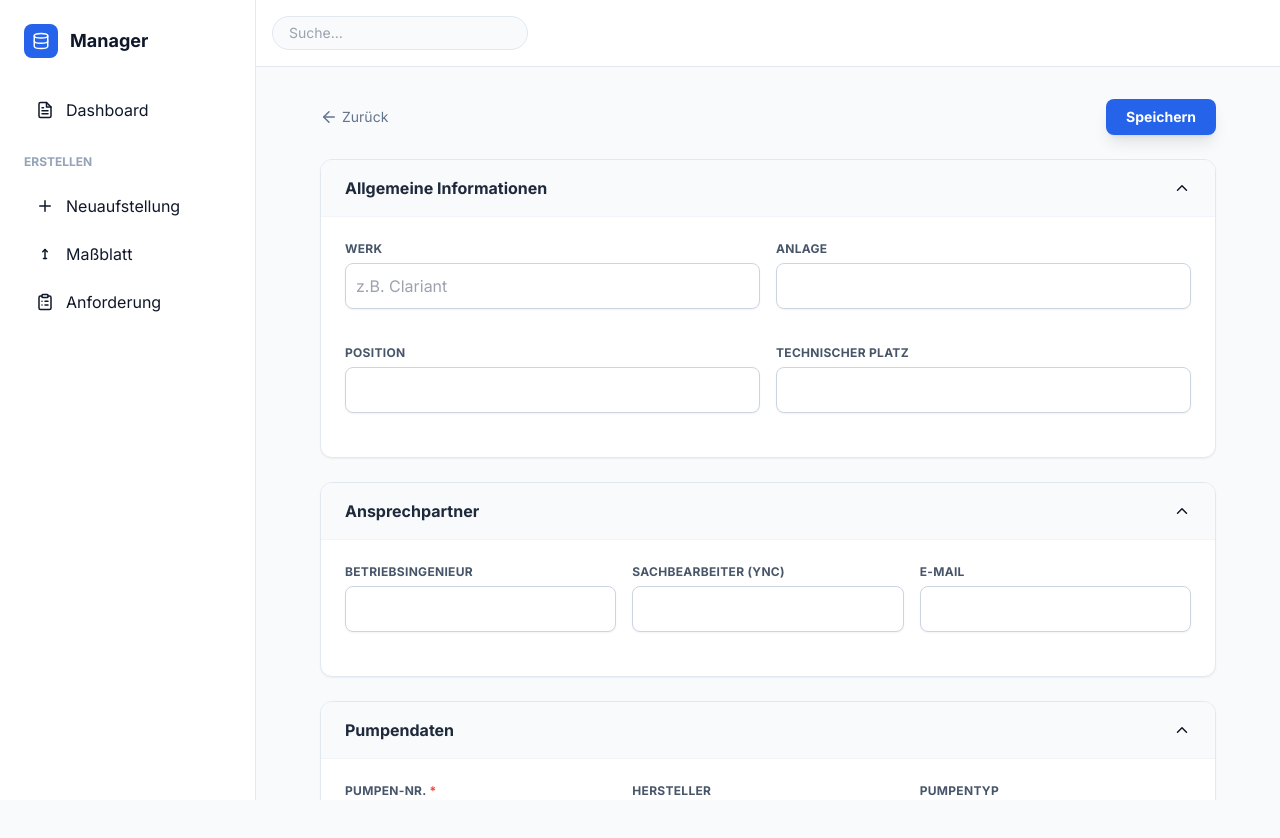
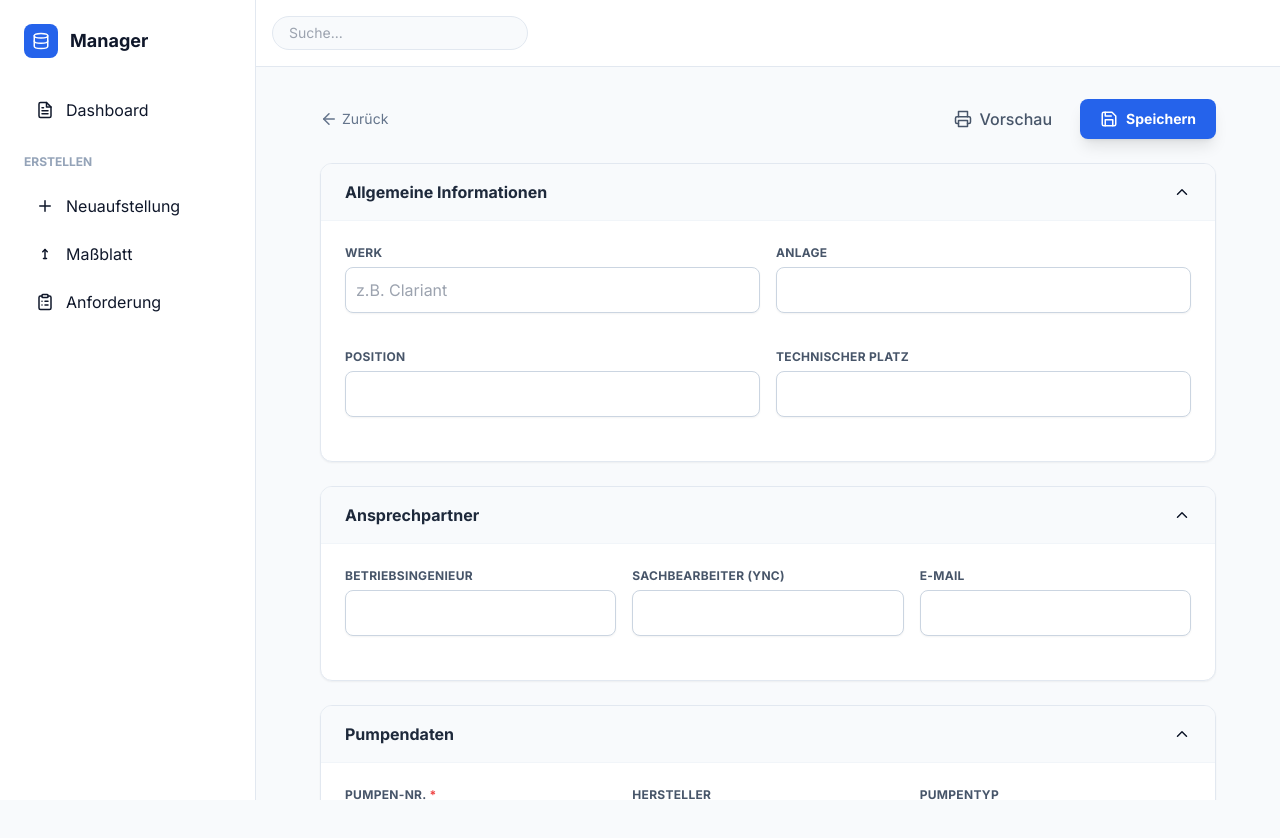
Before and after one commit to charalampos1/webappdocs, a React (Vite) app: page / in a window 1280 px wide. Both pictures are taken after a click on the button "Neuaufstellung". Shown: the top 838 px of the page. Built offline with nearby package versions, Linux system fonts and the light colour scheme; the HTML template or start-up script is replaced by a standard one.

Commit message:
Implement print view and preview button in App
Added print view functionality and preview button.

```diff
--- a/src/App.jsx
+++ b/src/App.jsx
@@ -1,7 +1,9 @@
+// src/App.jsx
 import React, { useState, useEffect } from 'react';
 import { Icons } from './components/Icons';
 import { ToastContainer, Modal } from './components/UI';
 import { MachineDataForm, TechnicalDrawingForm, AggregateRequestForm } from './components/Forms';
+import { NeuaufstellungPrintView } from './components/PrintViews'; // Importieren der Druckansicht
 import './styles/index.css';
 
 export default function App() {
@@ -42,7 +44,7 @@ export default function App() {
     };
 
     const handleDelete = (id, e) => {
-        e.stopPropagation(); // Verhindert das Öffnen des Editors
+        e.stopPropagation();
         setModalConfig({
             isOpen: true,
             title: "Datensatz löschen?",
@@ -75,12 +77,29 @@ export default function App() {
         setView('editor');
     };
 
+    // Logik für die Druckansicht
+    if (view === 'print') {
+        return (
+            <div className="h-screen overflow-y-auto bg-slate-100 p-8 print:p-0">
+                <div className="max-w-[210mm] mx-auto mb-4 flex justify-between no-print">
+                    <button onClick={() => setView('editor')} className="px-4 py-2 bg-white rounded shadow font-bold flex items-center gap-2">
+                        <Icons.ArrowLeft /> Zurück
+                    </button>
+                    <button onClick={() => window.print()} className="px-6 py-2 bg-brand-accent text-white rounded shadow font-bold flex items-center gap-2">
+                        <Icons.Printer /> Drucken
+                    </button>
+                </div>
+                {/* Hier wird die Druckansicht gerendert */}
+                <NeuaufstellungPrintView record={{ id: 'VORSCHAU', data: formData, createdAt: new Date().toISOString() }} />
+            </div>
+        );
+    }
+
     return (
         <div className="flex flex-col md:flex-row h-screen bg-brand-light overflow-hidden">
             <ToastContainer toasts={toasts} removeToast={(id) => setToasts(p => p.filter(t => t.id !== id))} />
             <Modal {...modalConfig} />
 
-            {/* Sidebar - Desktop (Jetzt mit allen 3 Formularen) */}
             <aside className="w-64 bg-white border-r border-slate-200 hidden md:flex flex-col p-6">
                 <div className="flex items-center gap-3 mb-8">
                     <div className="bg-brand-accent text-white p-2 rounded-lg"><Icons.Database /></div>
@@ -95,7 +114,6 @@ export default function App() {
                 </nav>
             </aside>
 
-            {/* Mobile Navigation - Unten fixiert (Alle 4 Tabs) */}
             <nav className="md:hidden fixed bottom-0 left-0 right-0 bg-white border-t border-slate-200 flex justify-around p-3 z-50">
                 <button onClick={() => setView('dashboard')} className={`flex flex-col items-center gap-1 ${view === 'dashboard' ? 'text-brand-accent' : 'text-slate-500'}`}><Icons.FileText /> <span className="text-[10px]">Dashboard</span></button>
                 <button onClick={() => startNew('Neuaufstellung')} className="flex flex-col items-center gap-1 text-slate-500"><Icons.Plus /> <span className="text-[10px]">Pumpe</span></button>
@@ -131,7 +149,6 @@ export default function App() {
                                         className="bg-white p-5 rounded-xl border border-slate-200 shadow-sm hover:border-brand-accent transition-all relative group">
                                         <div className="flex justify-between items-start mb-4">
                                             <span className="text-[9px] font-bold uppercase bg-blue-100 text-blue-700 px-2 py-0.5 rounded">{record.type}</span>
-                                            {/* Aktions-Buttons: Auf Mobile immer sichtbar, auf Desktop bei Hover */}
                                             <div className="flex gap-2 md:opacity-0 md:group-hover:opacity-100 transition-opacity">
                                                 <button onClick={(e) => handleDuplicate(record, e)} className="p-1.5 text-slate-400 hover:text-brand-accent bg-slate-50 rounded-md"><Icons.Copy size={16}/></button>
                                                 <button onClick={(e) => handleDelete(record.id, e)} className="p-1.5 text-slate-400 hover:text-red-500 bg-slate-50 rounded-md"><Icons.Trash size={16}/></button>
@@ -147,7 +164,15 @@ export default function App() {
                         <div className="max-w-4xl mx-auto">
                             <div className="flex justify-between items-center mb-6">
                                 <button onClick={() => setView('dashboard')} className="flex items-center gap-1 text-sm text-slate-500 hover:text-slate-800"><Icons.ArrowLeft /> Zurück</button>
-                                <button onClick={handleSave} className="bg-brand-accent text-white px-5 py-2 rounded-lg font-bold shadow-lg text-sm">Speichern</button>
+                                <div className="flex gap-3">
+                                    {/* NEU: Vorschau-Button für den Druck */}
+                                    <button onClick={() => setView('print')} className="px-4 py-2 text-slate-600 hover:bg-slate-100 rounded-lg font-medium transition-colors flex items-center gap-2">
+                                        <Icons.Printer /> Vorschau
+                                    </button>
+                                    <button onClick={handleSave} className="bg-brand-accent text-white px-5 py-2 rounded-lg font-bold shadow-lg text-sm flex items-center gap-2">
+                                        <Icons.Save /> Speichern
+                                    </button>
+                                </div>
                             </div>
                             {formType === 'Neuaufstellung' && <MachineDataForm data={formData} onChange={setFormData} />}
                             {formType === 'Zeichnung' && <TechnicalDrawingForm data={formData} onChange={setFormData} />}
```
